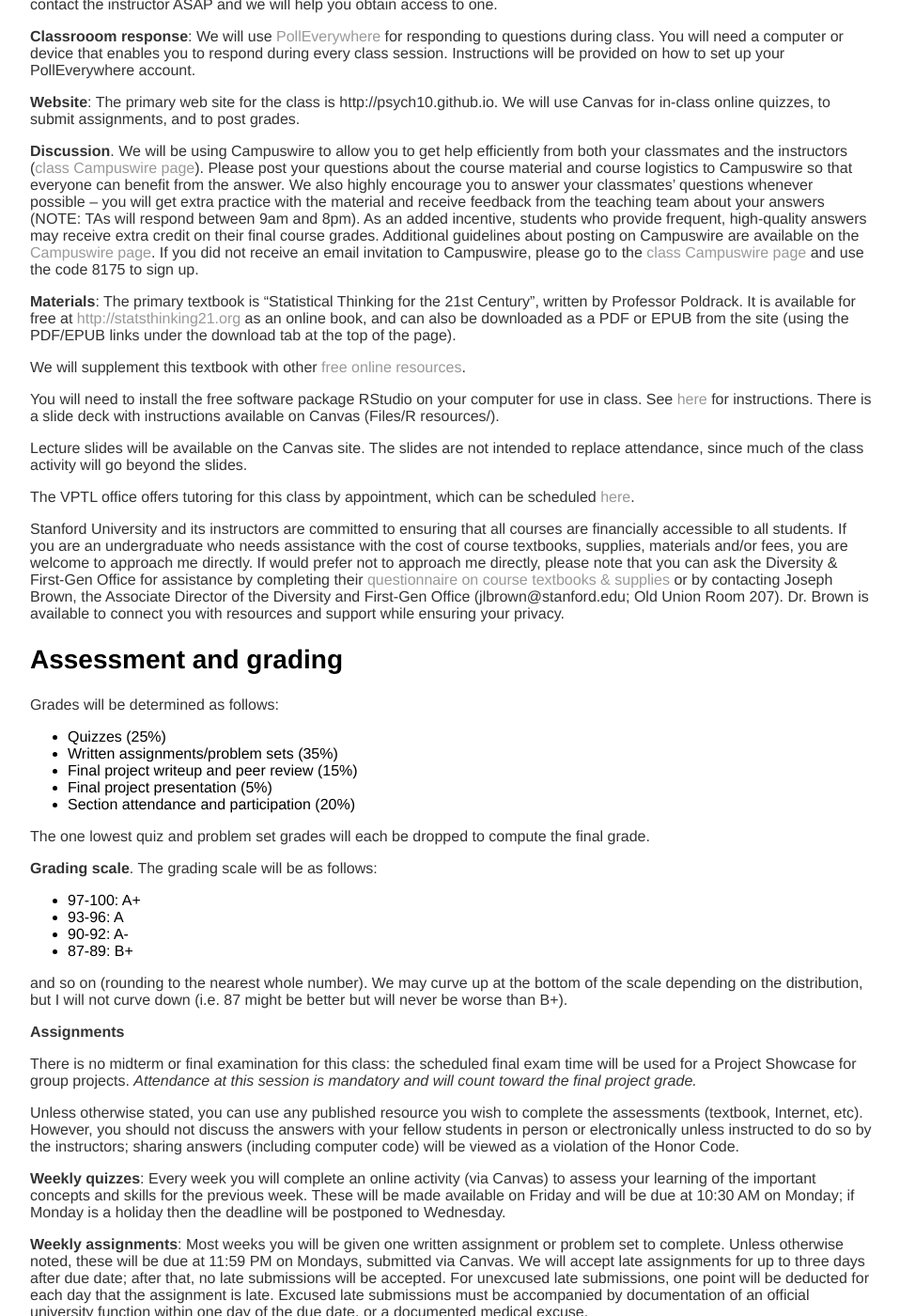
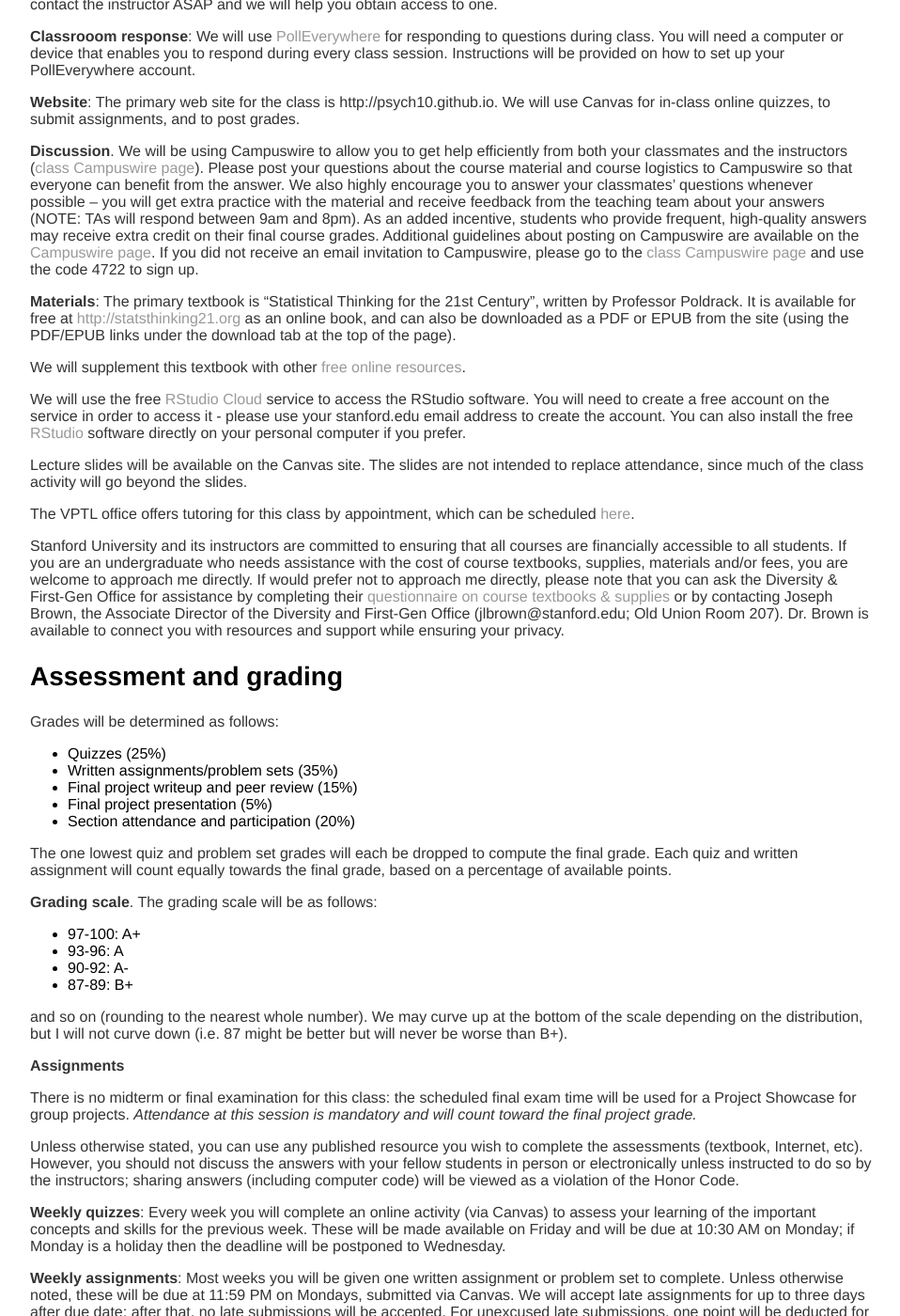
Before and after one commit to stats60/stats60.github.io, a Jekyll site: the page built from full_syllabus/index.md, in a window 1280 px wide and 1400 px high, scrolled down 704 px. Shown: the whole window at 94% size, without its empty margins (160-1118 px from the left). Built offline with Jekyll 4.4.1, drawn with Linux system fonts in a browser that asks for light colours; our own code applies the rules of GitHub Pages for plain Markdown files; some of the changed text lies outside the part shown.

Commit message:
autoupdate

```diff
--- a/full_syllabus/index.md
+++ b/full_syllabus/index.md
@@ -25,13 +25,13 @@ Statistics is a broad field, and the goal of this course is not “coverage” o
 
 **Website**: The primary web site for the class is http://psych10.github.io.  We will use Canvas for in-class online quizzes, to submit assignments, and to post grades.
 
-**Discussion**.  We will be using Campuswire to allow you to get help efficiently from both your classmates and the instructors ([class Campuswire page](https://campuswire.com/c/GAE5DDA68)). Please post your questions about the course material and course logistics to Campuswire so that everyone can benefit from the answer. We also highly encourage you to answer your classmates’ questions whenever possible – you will get extra practice with the material and receive feedback from the teaching team about your answers (NOTE: TAs will respond between 9am and 8pm). As an added incentive, students who provide frequent, high-quality answers may receive extra credit on their final course grades. Additional guidelines about posting on Campuswire are available on the [Campuswire page](https://campuswire.com). If you did not receive an email invitation to Campuswire, please go to the [class Campuswire page](https://campuswire.com/c/GAE5DDA68) and use the code 8175 to sign up.
+**Discussion**.  We will be using Campuswire to allow you to get help efficiently from both your classmates and the instructors ([class Campuswire page](https://campuswire.com/c/GAE5DDA68)). Please post your questions about the course material and course logistics to Campuswire so that everyone can benefit from the answer. We also highly encourage you to answer your classmates’ questions whenever possible – you will get extra practice with the material and receive feedback from the teaching team about your answers (NOTE: TAs will respond between 9am and 8pm). As an added incentive, students who provide frequent, high-quality answers may receive extra credit on their final course grades. Additional guidelines about posting on Campuswire are available on the [Campuswire page](https://campuswire.com). If you did not receive an email invitation to Campuswire, please go to the [class Campuswire page](https://campuswire.com/c/GAE5DDA68) and use the code 4722 to sign up.
 
 **Materials**: The primary textbook is "Statistical Thinking for the 21st Century", written by Professor Poldrack.  It is available for free at [http://statsthinking21.org](http://statsthinking21.org) as an online book, and can also be downloaded as a PDF or EPUB from the site (using the PDF/EPUB links under the download tab at the top of the page).
 
 We will supplement this textbook with other [free online resources](../resources/).
 
-You will need to install the free software package RStudio on your computer for use in class. See [here](../rstudio/) for instructions. There is a slide deck with instructions available on Canvas (Files/R resources/).
+We will use the free [RStudio Cloud](https://rstudio.cloud) service to access the RStudio software.  You will need to create a free account on the service in order to access it - please use your stanford.edu email address to create the account.  You can also install the free [RStudio](https://rstudio.com/products/rstudio/download/#download) software directly on your personal computer if you prefer.
 
 Lecture slides will be available on the Canvas site. The slides are not intended to replace attendance, since much of the class activity will go beyond the slides.
 
@@ -49,7 +49,7 @@ Grades will be determined as follows:
 - Final project presentation (5%)
 - Section attendance and participation (20%)
 
-The one lowest quiz and problem set grades will each be dropped to compute the final grade.
+The one lowest quiz and problem set grades will each be dropped to compute the final grade.  Each quiz and written assignment will count equally towards the final grade, based on a percentage of available points.
 
 **Grading scale**. The grading scale will be as follows:
 
@@ -81,7 +81,7 @@ The project must test a set of specific hypotheses using a real world dataset.
 
 A list of some public data resources is provided on the [Resources page](../resources/).
 
-**Excused absences**: If you are going to miss an in-class assessment due to an absence for an official University trip, please log your absence *prior to your absence* using this [form](https://docs.google.com/forms/d/e/1FAIpQLSfXUK7p0O12fS-hhQaWjaDNZyXhgTVfZ3c2KHfNvmXfukgzYg/viewform?usp=sf_link). You must complete this form *in advance* to receive the opportunity to make up in-class assessments. Athletes must include the name and email of their athletic advisor when providing a reason for their absence.
+**Excused absences**: If you are going to miss an in-class assessment due to an absence for an official University trip, please log your absence *prior to your absence* using this [form](https://docs.google.com/forms/d/e/1FAIpQLScry4WeLeCOWchm9uBDzWkse7kCVbXUZbQOtiMKR4L4RnEBeA/viewform?usp=sf_link). You must complete this form *in advance* to receive the opportunity to make up in-class assessments. Athletes must include the name and email of their athletic advisor when providing a reason for their absence.
 
 If you are too ill to come to class, please complete the excused absence form ASAP and additionally contact the teaching team at psych10winter19@gmail.com. See [this page](https://undergrad.stanford.edu/academic-planning/academic-policies/attendance-and-absences) for additional information on Stanford policy regarding missed classes.
 
```
Also changed, not shown: other parts of full_syllabus/index.md (+2 -2 lines), syllabus/index.md (+1 -1 lines).
